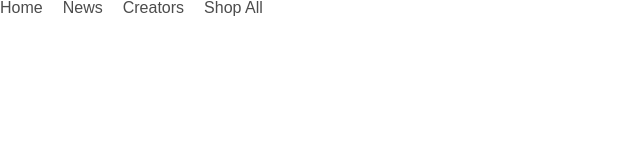
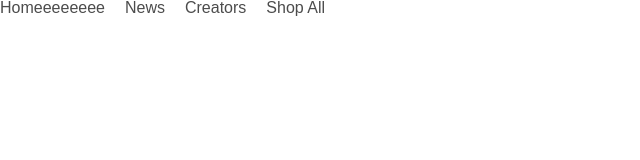
Before and after one commit to chiharu-sugisawa/dezasuta, a plain HTML site: page 20250215/index.html in a window 1280 px wide. Shown: the whole page, without its empty margins (0-640 px from the left). Drawn offline with Linux system fonts and the light colour scheme.

Commit message:
2回目のgit

```diff
--- a/20250215/index.html
+++ b/20250215/index.html
@@ -11,7 +11,7 @@
     <header>
         <nav>
             <ul>
-                <li><a href="">Home</a></li>
+                <li><a href="">Homeeeeeeee</a></li>
                 <li><a href="">News</a></li>
                 <li><a href="">Creators</a></li>
                 <li><a href="">Shop All</a></li>
```
Also changed, not shown: 1 other file.
